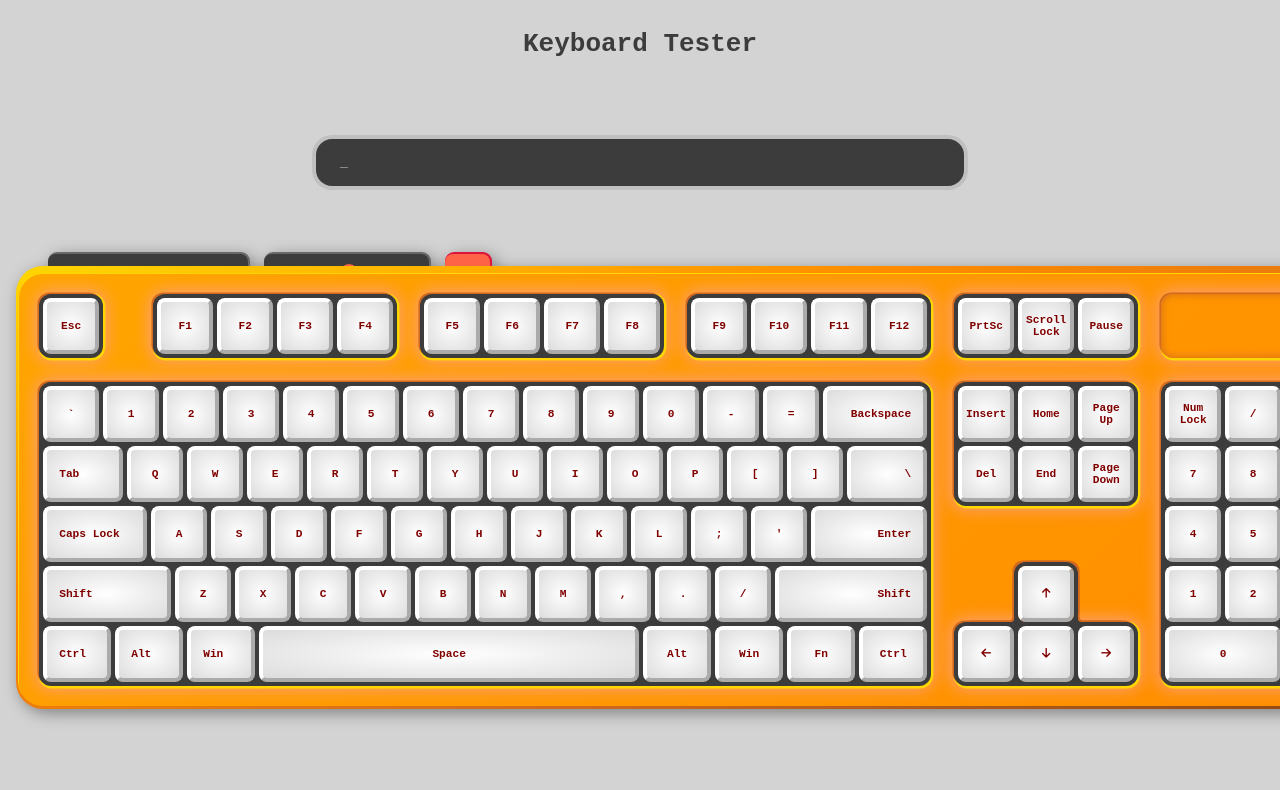
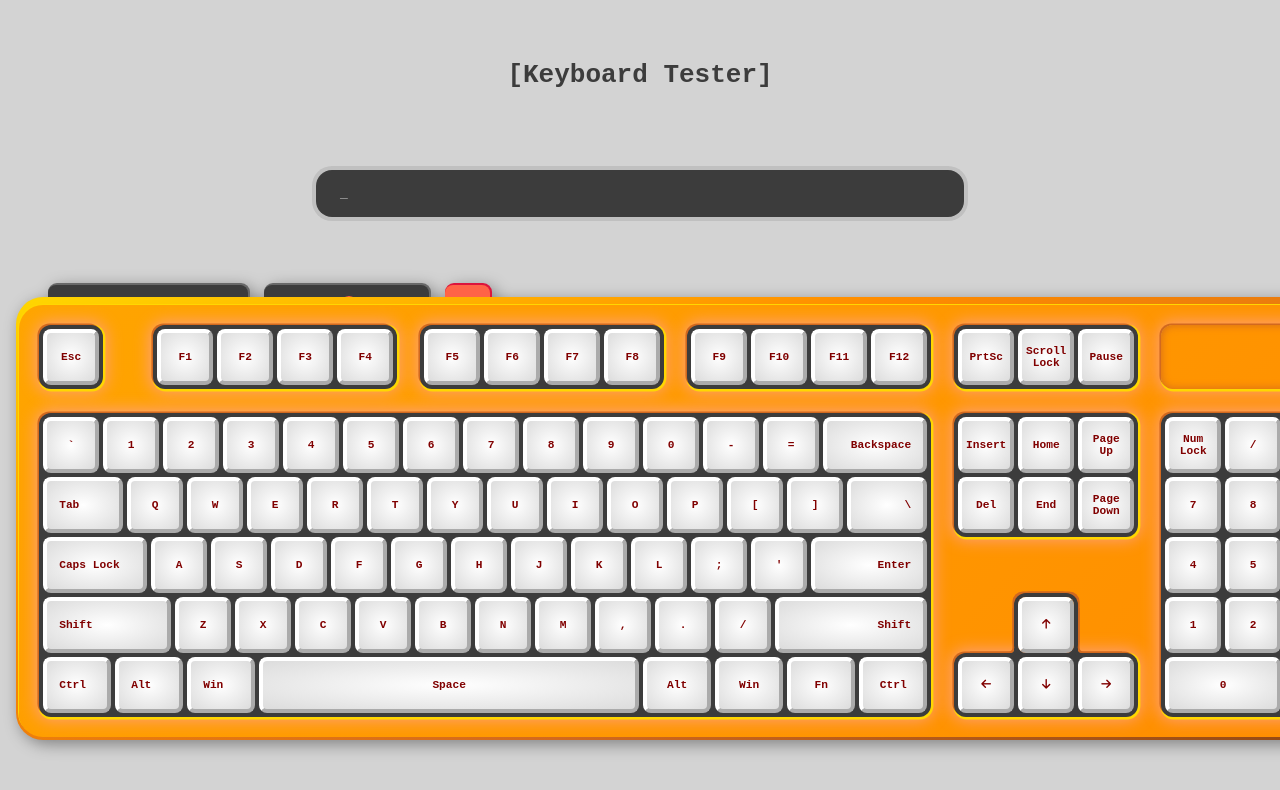
Before and after one commit to ctyamashita/keyboard-tester, a plain HTML site: page index.html in a window 1280 px wide. Shown: the top 790 px of the page. Drawn offline with Linux system fonts and the light colour scheme.

Commit message:
css update

```diff
--- a/index.html
+++ b/index.html
@@ -9,7 +9,7 @@
     <script src="https://kit.fontawesome.com/b6f21dd2ae.js" crossorigin="anonymous"></script>
 </head>
 <body>
-    <h1>Keyboard Tester</h1>
+    <h1>[Keyboard Tester]</h1>
     <div class="screen">
         <span id="cursor">_</span>
     </div>
--- a/style.css
+++ b/style.css
@@ -14,14 +14,15 @@ body {
     /* font-family: system-ui, -apple-system, BlinkMacSystemFont, 'Segoe UI', Roboto, Oxygen, Ubuntu, Cantarell, 'Open Sans', 'Helvetica Neue', sans-serif; */
     font-weight: 600;
     color: var(--black);
-    height: 90vh;
-    height: 90dvh;
+    height: 100vh;
+    height: 100dvh;
     align-content: center;
     margin: 0;
 }
 
 h1 {
     text-align: center;
+    margin: 0;
 }
 
 select {
```
